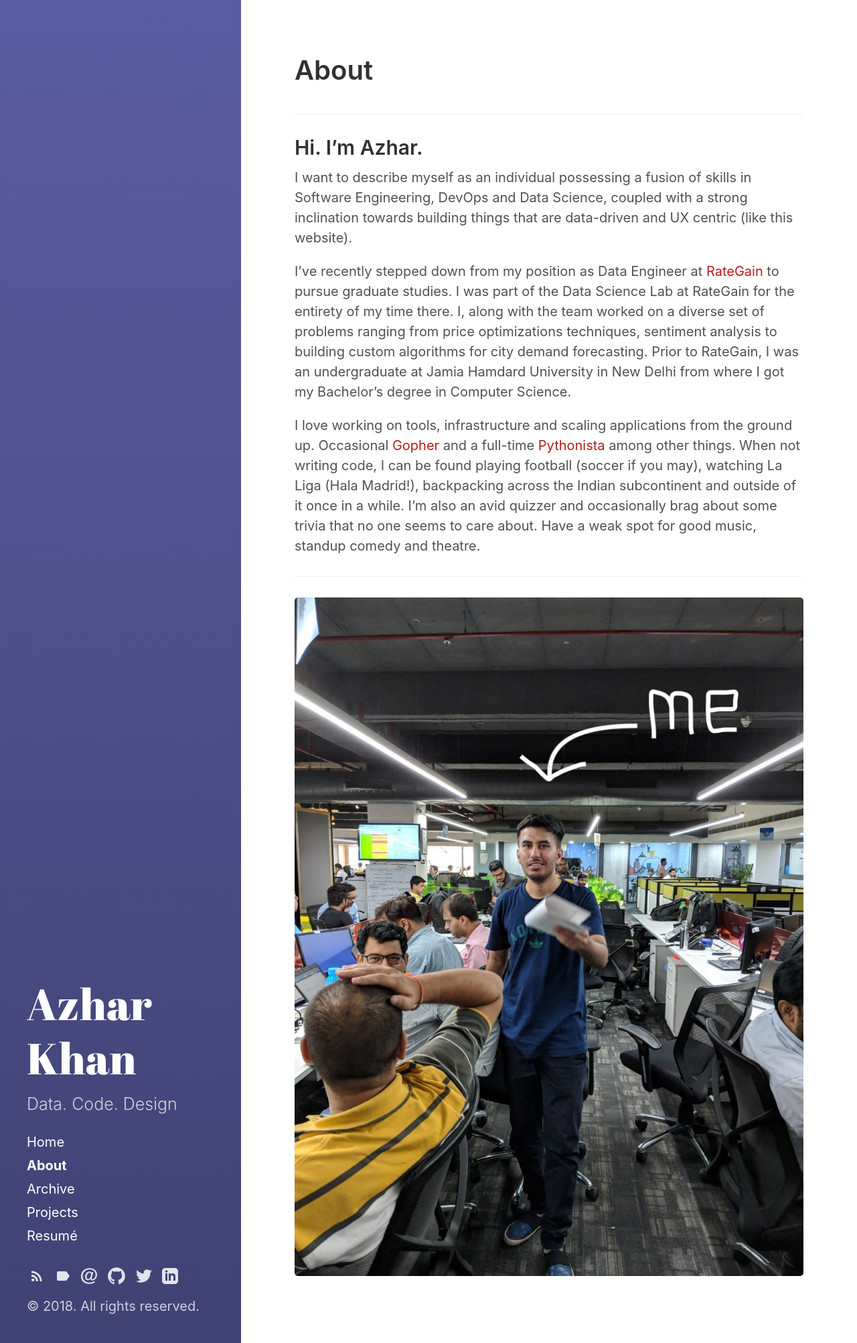
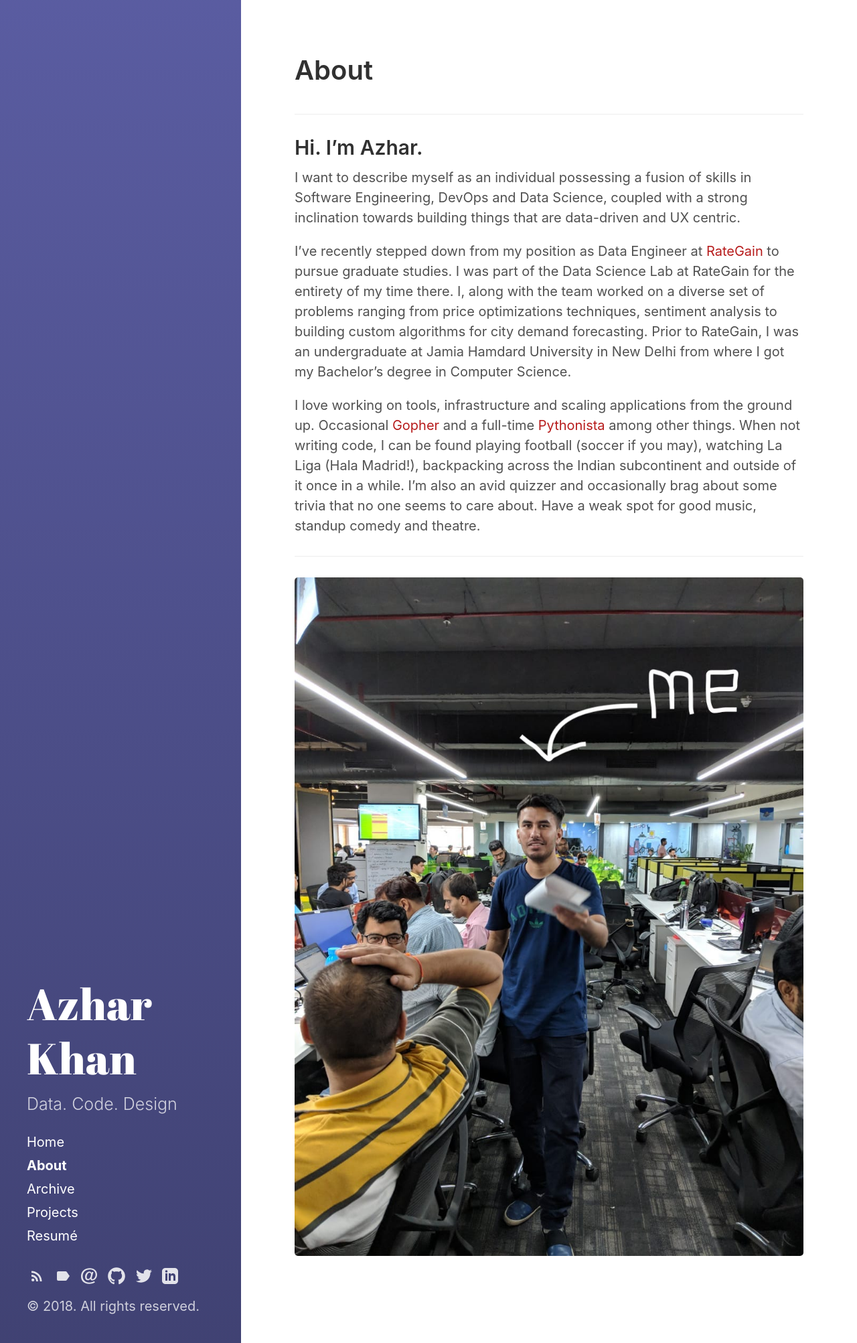
Before and after one commit to zeddmaxx/zeddmaxx.github.io, a Jekyll site: the page built from about.md, in a window 1280 px wide. Shown: the whole page at 67% size. Built offline with Jekyll 4.4.1, drawn with Linux system fonts in a browser that asks for light colours.

Commit message:
New changes

```diff
--- a/about.md
+++ b/about.md
@@ -7,7 +7,7 @@ sidebar_link: true
 
 ## Hi. I’m Azhar.
 
-I want to describe myself as an individual possessing a fusion of skills in Software Engineering, DevOps and Data Science, coupled with a strong inclination towards building things that are data-driven and UX centric (like this website).
+I want to describe myself as an individual possessing a fusion of skills in Software Engineering, DevOps and Data Science, coupled with a strong inclination towards building things that are data-driven and UX centric.
 
 I've recently stepped down from my position as Data Engineer at [RateGain](https://rategain.com) to pursue graduate studies. I was part of the Data Science Lab at RateGain for the entirety of my time there. I, along with the team worked on a diverse set of problems ranging from price optimizations techniques, sentiment analysis to building custom algorithms for city demand forecasting. Prior to RateGain, I was an undergraduate at Jamia Hamdard University in New Delhi from where I got my Bachelor's degree in Computer Science.
 
```
